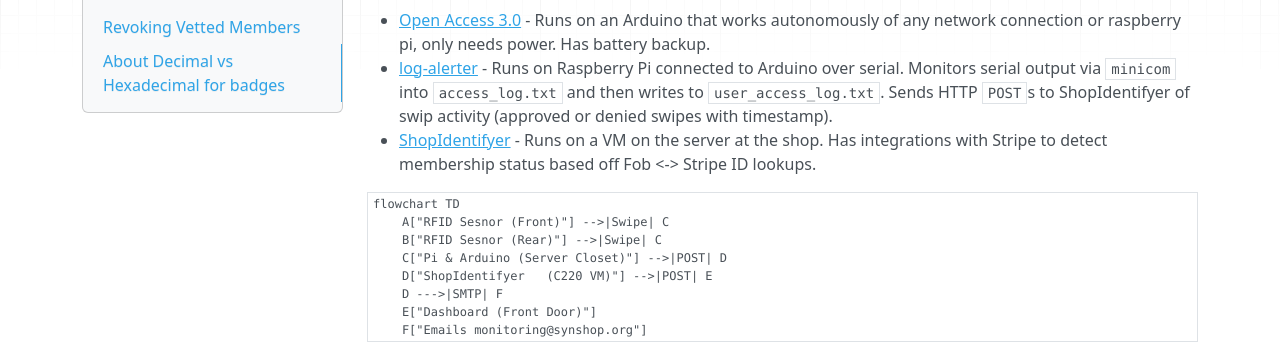
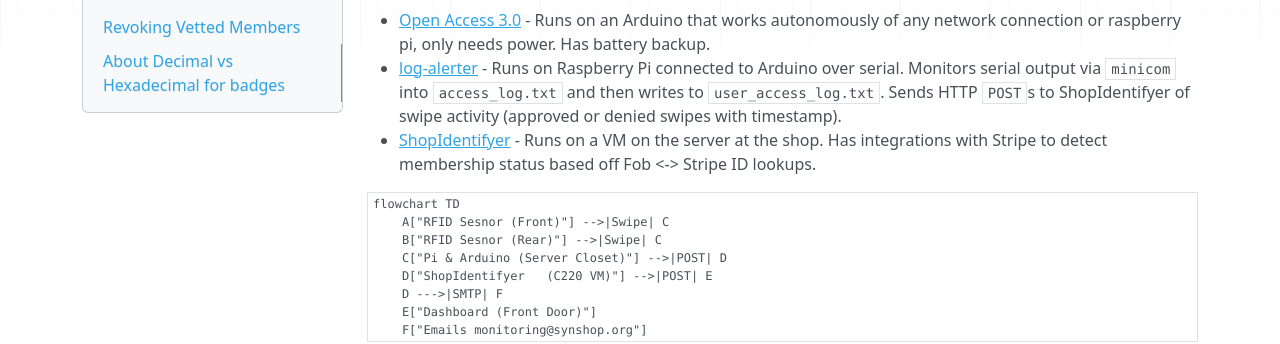
Before and after one commit to synshop/rtfm, an MkDocs documentation site: the page built from docs/admins/Access Control System.md, in a window 1280 px wide and 900 px high. Shown: the part 237-581 px from the top of the window. Built offline with MkDocs 1.6.1, drawn with Linux system fonts in a browser that asks for light colours; nearby versions of some CDN libraries.

Commit message:
fix type in swipe

````diff
--- a/docs/admins/Access Control System.md
+++ b/docs/admins/Access Control System.md
@@ -5,7 +5,7 @@
 An access control system for SYN Shop that handles RFID access to the shop front and rear doors.  It uses the following:
 
 * [Open Access 3.0](https://www.accxproducts.com/wiki/index.php?title=Open_Access_3.0) - Runs on an Arduino that works autonomously of any network connection or raspberry pi, only needs power. Has battery backup.
-* [log-alerter](https://github.com/synshop/log-alerter) - Runs on Raspberry Pi connected to Arduino over serial.  Monitors serial output via `minicom`  into `access_log.txt` and then writes to `user_access_log.txt`. Sends HTTP `POST`s to ShopIdentifyer of swip activity (approved or denied swipes with timestamp).
+* [log-alerter](https://github.com/synshop/log-alerter) - Runs on Raspberry Pi connected to Arduino over serial.  Monitors serial output via `minicom`  into `access_log.txt` and then writes to `user_access_log.txt`. Sends HTTP `POST`s to ShopIdentifyer of swipe activity (approved or denied swipes with timestamp).
 * [ShopIdentifyer](https://github.com/synshop/ShopIdentifyer) - Runs on a VM on the server at the shop.  Has integrations with Stripe to detect membership status based off Fob <-> Stripe ID lookups.
 
 ```mermaid
````
